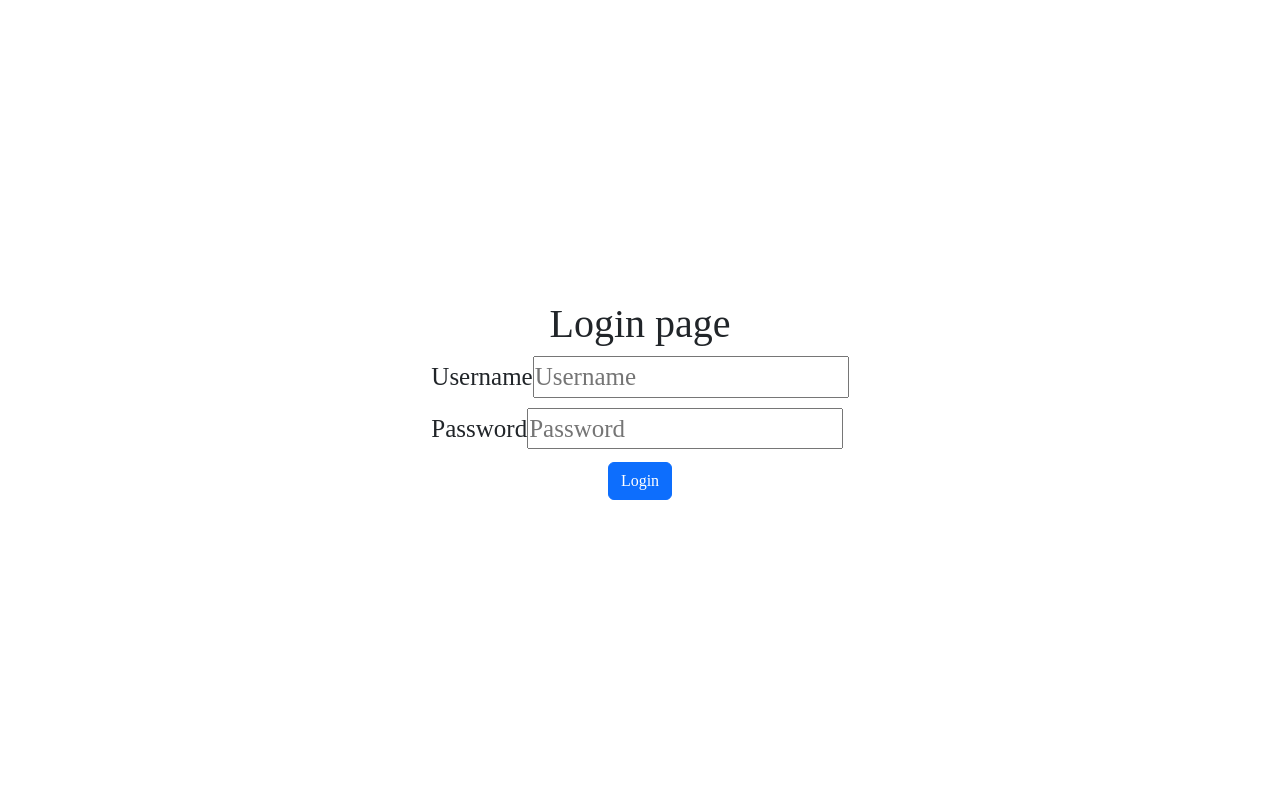
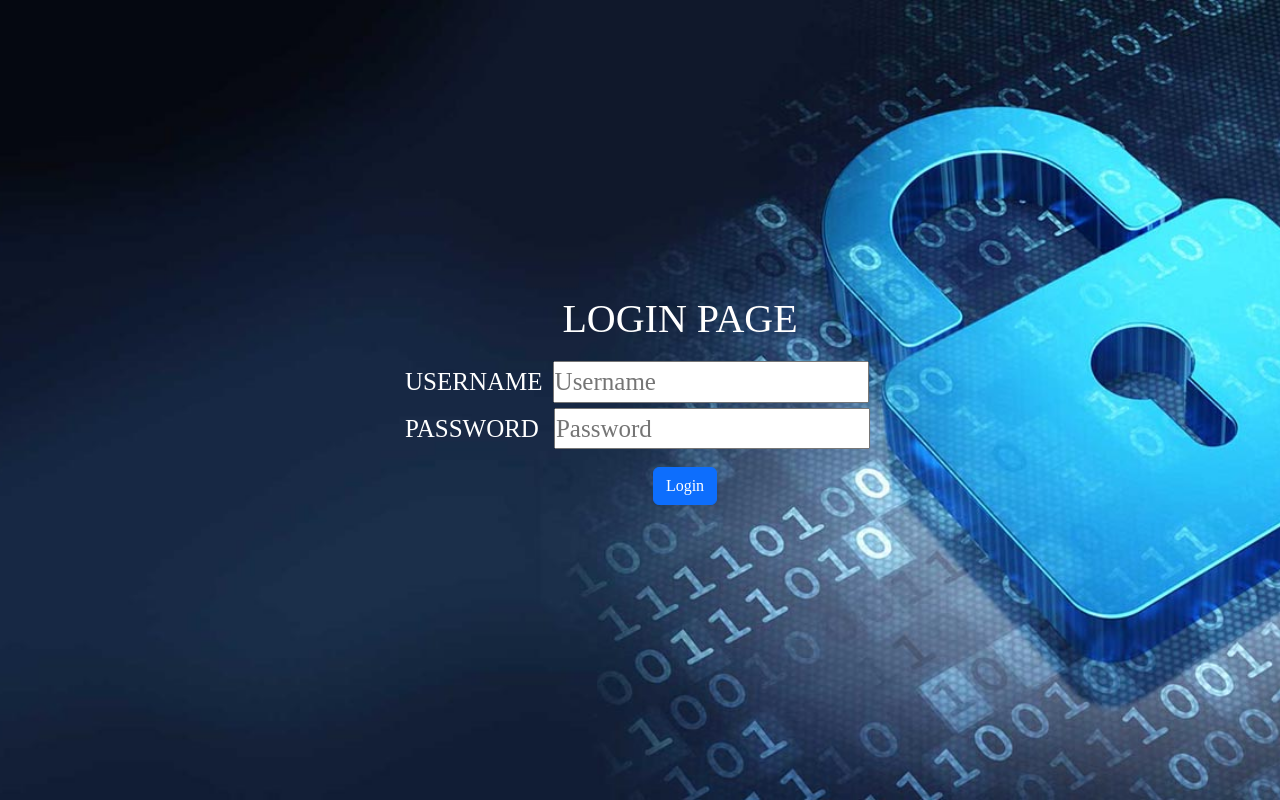
Before and after one commit to Abishek0612/personal-portfolio, a React (Create React App) app: page / in a window 1280 px wide. Built offline with nearby package versions, Linux system fonts and the light colour scheme.

Commit message:
Added Login

```diff
--- a/src/App.js
+++ b/src/App.js
@@ -5,6 +5,7 @@ import Aboutme from './Components/Aboutme';
 import Login from './Components/Login';
 import { BrowserRouter,Routes,Route, } from 'react-router-dom';
 import React from 'react';
+
 
 class App extends React.Component {
   constructor(props){
--- a/src/Components/Aboutme.js
+++ b/src/Components/Aboutme.js
@@ -38,7 +38,7 @@ function Aboutme (props) {
                 <h3>1)React Js with Redux</h3>
                 <h3>2)Web Design Using Dreamweaver in National Institute of Electronics and Information Technology </h3>
                 <h3>3)Amazon Web service</h3>
-                <h3>4)Microsoft Certified Sysytems Engineer</h3>
+                <h3>4)Microsoft Certified System Engineer</h3>
                 <h3>5)Networking With Cisco Router And Switch</h3>
                 <h3>6)Azure</h3>
                 <h3>7)Certificate Course in Office Automation  </h3>
--- a/src/Components/Home.js
+++ b/src/Components/Home.js
@@ -3,7 +3,7 @@ function home (props){
     return(
         <div className="home">
             <Menu onLogout={props.onLogout} />
-            <h1 className="home-page">Welcome to my home page</h1>
+            <h1 className="home-page">WELCOME TO MY TECH HUB</h1>
         </div>
     )
 }
--- /dev/null
+++ b/src/Components/Login.css
@@ -0,0 +1,74 @@
+
+.login {
+    width: 100%;
+    height: 100vh;
+}
+
+img{
+    width: 100%;
+    height: 100%;
+    object-fit: cover;
+}
+
+.main-page {
+    color: black;
+    text-transform: uppercase;
+    position: absolute;
+    width: 100%;
+    height: 100%;
+    display: flex;
+    top: 0;
+    flex-direction: column;
+    justify-content: center;
+}
+
+.content {
+    position: absolute;
+    width: 100%;
+    height: 100%;
+    top: 0;
+}
+
+.account-page {
+    padding-left: 80px;
+    padding-bottom: 10px;
+    font-size: 900;
+    color: white;
+}
+
+.username {
+    color: white;
+}
+
+.user-u {
+    padding-right: 10px;
+}
+.pass-p{
+    padding-right: 10px;
+}
+
+.login-btn {
+    padding-left:90px;
+    margin-top: 10px;
+}
+
+.password {
+    color: white;
+}
+
+
+
+#password {
+    margin: 5px;
+  }
+
+
+  .main-page {
+    display: flex;
+    flex-direction: column;
+    align-items: center;
+    height: 100vh;
+    justify-content: center;
+    font-family: 'bold';
+    font-size: 25px;
+  }
--- a/src/Components/Login.js
+++ b/src/Components/Login.js
@@ -1,17 +1,22 @@
 import React from "react";
+import './Login.css';
+import img from '../Images/background-image-pg.jpg';
+
 
 function Login(props){
 
     return(
-        <div className="main-page">
-            <h1 className="account-page">Login page</h1>
-            <div className="login-page">
-                <div className="user-pass">
-                    <label htmlFor="username" >Username</label>
+        <div className="content">
+            <img className="bg-img" src={img} alt="background" />
+             <div className="main-page">
+                 <h1 className="account-page">Login page</h1>
+                <div className="login-page">
+                     <div className="username">
+                    <label className="user-u" htmlFor="username" >Username</label>
                     <input id="username" type='text' placeholder= "Username"/>
                 </div>
-                <div className="user-pass">
-                    <label htmlFor="password">Password</label>
+                <div className="password">
+                    <label className="pass-p" htmlFor="password">Password</label>
                     <input id="password" type='password' placeholder= "Password"/>
                 </div>
             </div>
@@ -19,6 +24,7 @@ function Login(props){
                 <button  className="btn btn-primary" onClick={props.onLogin}>Login</button>
                 </div>
             </div>
+        </div>
     )
 }
 
--- a/src/index.css
+++ b/src/index.css
@@ -21,17 +21,6 @@ code {
     monospace;
 }
 
-.main-page {
-  display: flex;
-  flex-direction: column;
-  align-items: center;
-  height: 100vh;
-  justify-content: center;
-  font-family: 'bold';
-  font-size: 25px;
-}
-
-
 .login-btn {
   width: fit-content;
 }
@@ -47,9 +36,6 @@ code {
   width: fit-content;
 }
 
-.user-pass{
-  margin-bottom: 10px;
-}
 
 .home-page {
   display: flex;
@@ -58,6 +44,7 @@ code {
   justify-content: center;
 }
 
-#password {
-  margin: 5nppx;
+.home-page {
+  font-size: 900;
+  color: blue;
 }
--- a/src/index.js
+++ b/src/index.js
@@ -2,6 +2,8 @@ import React from 'react';
 import ReactDOM from 'react-dom/client';
 import './index.css';
 import App from './App';
+
+
 
 const root = ReactDOM.createRoot(document.getElementById('root'));
 root.render(
```
Also changed, not shown: src/Components/Career.js (+0 -42 lines), src/Images/background-image-pg.jpg (added).
